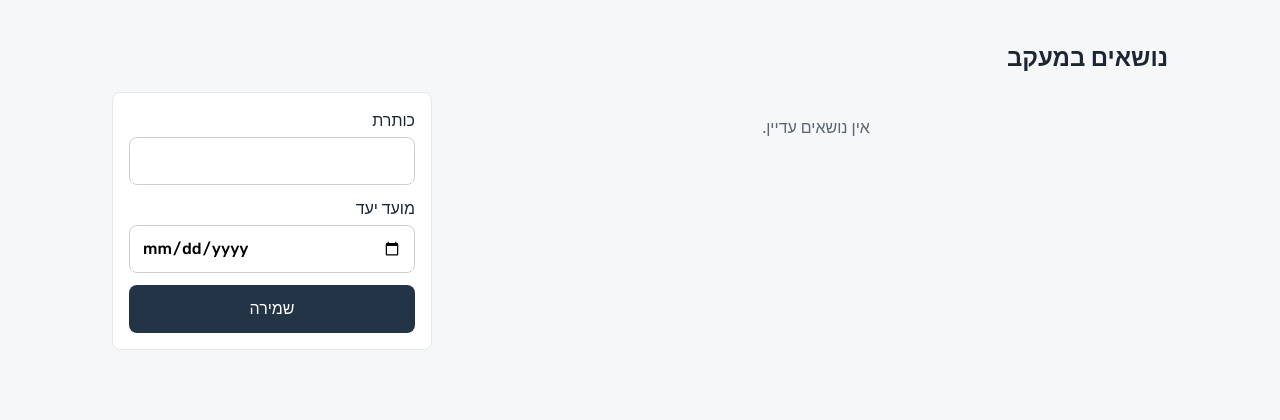
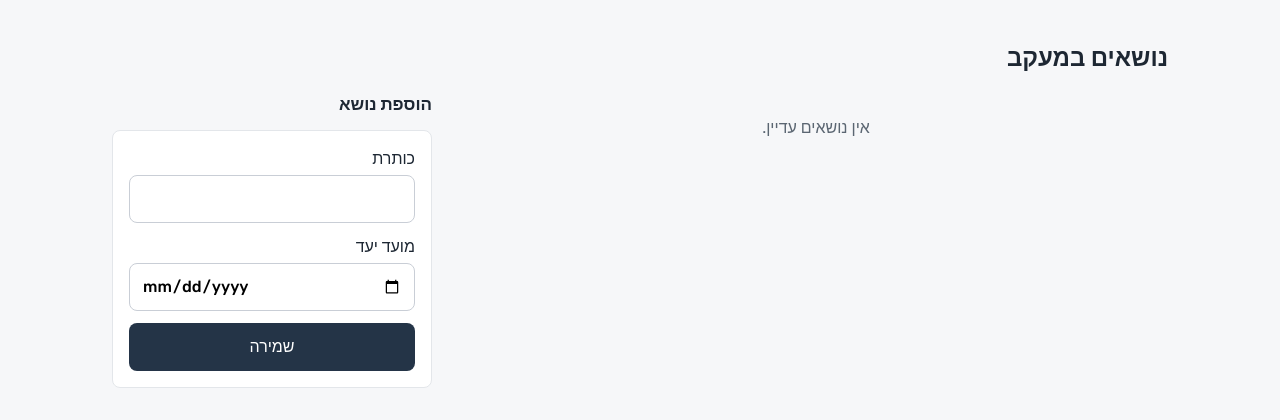
Before and after one commit to Maya-Klein/dependency-followup, a Flask app: page / in a window 1280 px wide. Shown: the top 420 px of the page. Run offline with Flask 3, Linux system fonts and the light colour scheme.

Commit message:
Add desktop form heading and drop trailing periods from all error messages
Co-Authored-By: Claude Sonnet 5.5 <noreply@anthropic.com>

```diff
--- a/app/web/routes.py
+++ b/app/web/routes.py
@@ -46,10 +46,10 @@ def create():
     try:
         due_date = date.fromisoformat(due)
     except ValueError:
-        return _render_index(400, "יש להזין תאריך תקין.", title, due)
+        return _render_index(400, "יש להזין תאריך תקין", title, due)
 
     if len(title.strip()) > MAX_TITLE_LENGTH:
-        return _render_index(400, f"הכותרת ארוכה מדי (עד {MAX_TITLE_LENGTH} תווים).", title, due)
+        return _render_index(400, f"הכותרת ארוכה מדי (עד {MAX_TITLE_LENGTH} תווים)", title, due)
 
     try:
         add_topic(current_app.config["ENGINE"], title, due_date)
--- a/app/web/static/style.css
+++ b/app/web/static/style.css
@@ -14,6 +14,8 @@ h1 { font-size: 24px; font-weight: 600; margin: 0 0 16px; }
 .add > summary::-webkit-details-marker { display: none; }
 .add > summary:hover { background: var(--primary-hover); }
 .add[open] > summary { margin-bottom: 12px; }
+/* Desktop-only heading above the form; on mobile the summary button plays this role */
+.form-title { display: none; font-size: 17px; font-weight: 600; margin: 0 0 12px; }
 form { display: grid; gap: 12px; background: var(--card); border: 1px solid var(--line); border-radius: 8px; padding: 16px; }
 label { display: grid; gap: 4px; font-weight: 500; }
 input { font: inherit; min-height: 48px; padding: 0 12px; border: 1px solid var(--field); border-radius: 8px; background: #fff; }
@@ -48,5 +50,6 @@ button:hover { background: var(--primary-hover); }
   main { max-width: 68rem; padding-top: 40px; }
   .layout { grid-template-columns: minmax(0, 1fr) 20rem; align-items: start; gap: 32px; }
   .add > summary { display: none; }
+  .form-title { display: block; }
   .add::details-content { content-visibility: visible; display: block; }
 }
--- a/app/web/templates/index.html
+++ b/app/web/templates/index.html
@@ -26,6 +26,7 @@
 
   <details class="add"{% if error %} open{% endif %}>
     <summary>+ הוספת נושא</summary>
+    <h2 class="form-title">הוספת נושא</h2>
     <form method="post" action="{{ url_for('main.create') }}">
       {% if error %}<p class="error" role="alert">{{ error }}</p>{% endif %}
       <label>כותרת
```
